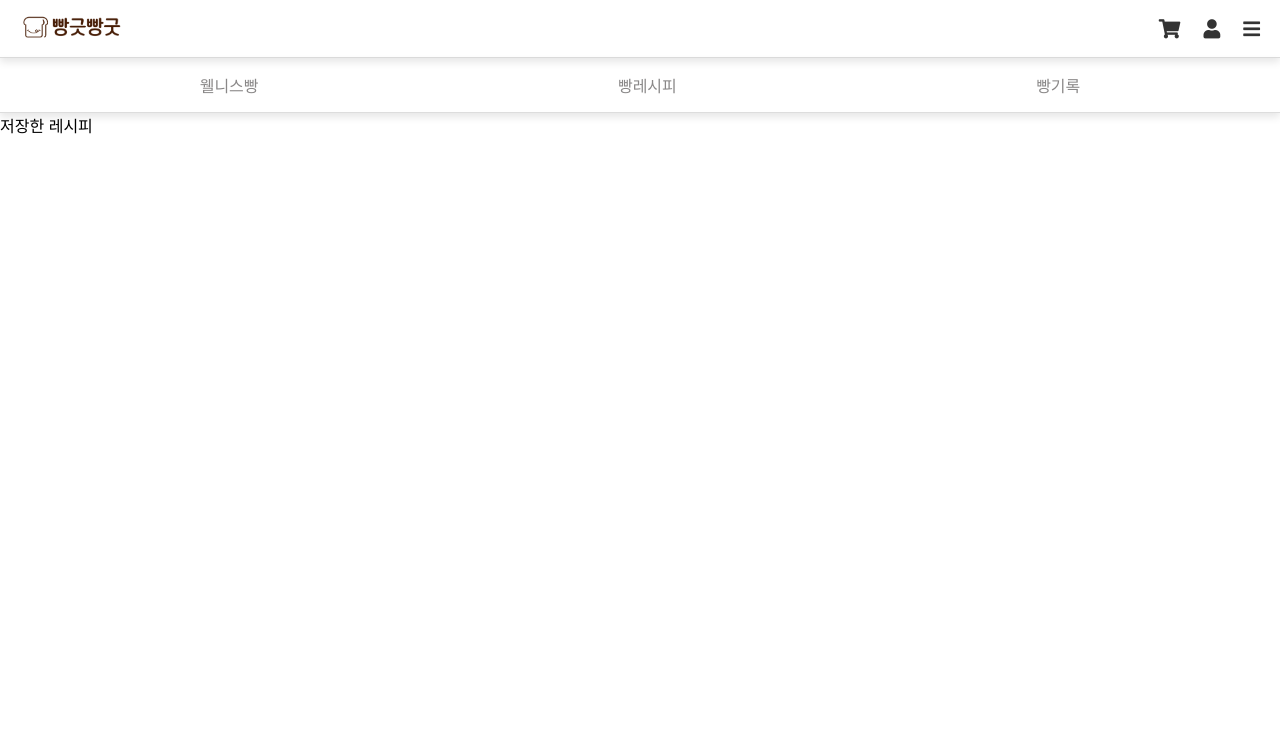
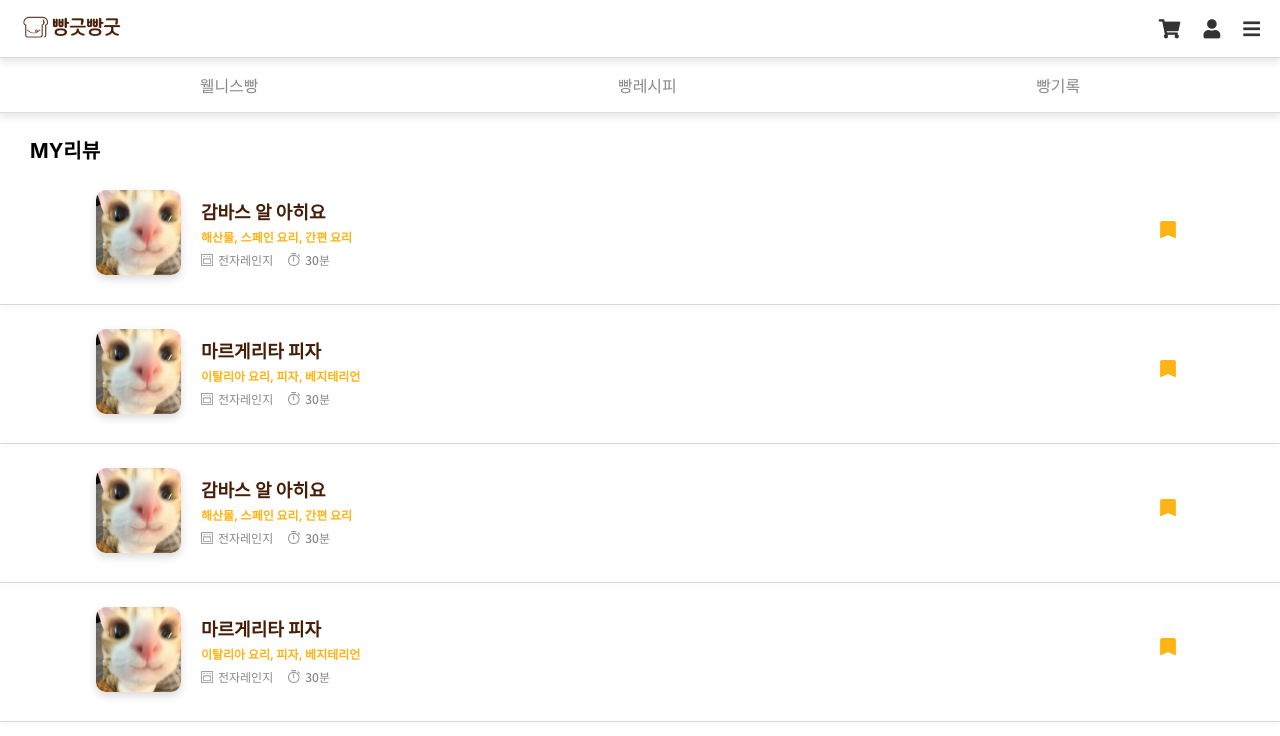
Before and after one commit to Likelion-at-SMWU-12th/DreamPatissier-Client, a React (Create React App) app in the folder dream/: page /users/saved-recipes in a window 1280 px wide. Shown: the top 736 px of the page. Built offline with nearby package versions, Linux system fonts and the light colour scheme; a web font is replaced by a local one.

Commit message:
[Feat] 내가 저장한 레시피 보기 (더미데이터사용)

```diff
--- a/dream/src/pages/userpage/SavedRecipes.js
+++ b/dream/src/pages/userpage/SavedRecipes.js
@@ -1,7 +1,134 @@
-import React from "react";
+import React, { useState, useEffect } from "react";
+import { useNavigate } from "react-router-dom";
+import timerIcon2 from "../../assets/timer2.png";
+import toolIcon2 from "../../assets/tool2.png";
+import "../../styles/SavedRecipes.css";
+import savedIcon from "../../assets/saved-icon.png";
+import unsavedIcon from "../../assets/unsaved-icon.png";
+import re_image from "./bread.png";
 
 const SavedRecipes = () => {
-  return <div>저장한 레시피</div>;
+  const dummyData = [
+    {
+      id: 1,
+      title: "감바스 알 아히요",
+      tags: ["해산물", "스페인 요리", "간편 요리"],
+      represent_img: re_image,
+      date: "2023-07-01",
+      cookingTime: "30분",
+      equipment: "전자레인지",
+      description: "맛있는 감바스 알 아히요입니다.",
+      isSaved: true,
+    },
+    {
+      id: 2,
+      title: "마르게리타 피자",
+      tags: ["이탈리아 요리", "피자", "베지테리언"],
+      represent_img: re_image,
+      date: "2023-07-02",
+      cookingTime: "30분",
+      equipment: "전자레인지",
+      description: "클래식한 마르게리타 피자.",
+      isSaved: true,
+    },
+    {
+      id: 3,
+      title: "감바스 알 아히요",
+      tags: ["해산물", "스페인 요리", "간편 요리"],
+      represent_img: re_image,
+      date: "2023-07-01",
+      cookingTime: "30분",
+      equipment: "전자레인지",
+      description: "맛있는 감바스 알 아히요입니다.",
+      isSaved: true,
+    },
+    {
+      id: 4,
+      title: "마르게리타 피자",
+      tags: ["이탈리아 요리", "피자", "베지테리언"],
+      represent_img: re_image,
+      date: "2023-07-02",
+      cookingTime: "30분",
+      equipment: "전자레인지",
+      description: "클래식한 마르게리타 피자.",
+      isSaved: true,
+    },
+  ];
+
+  const navigate = useNavigate();
+  const [products, setProducts] = useState([]);
+
+  useEffect(() => {
+    setProducts(dummyData);
+  }, []);
+
+  const handleDetailRecipe = (id) => {
+    navigate(`/recipes/${id}`);
+  };
+
+  const onToggleSave = (id) => {
+    setProducts((prevProducts) =>
+      prevProducts.map((product) =>
+        product.id === id ? { ...product, isSaved: !product.isSaved } : product
+      )
+    );
+  };
+
+  return (
+    <div className="order-list">
+      <div className="orderlist-title2">MY리뷰</div>
+      {products
+        .filter((product) => product.isSaved)
+        .map((product) => (
+          <div key={product.id} onClick={() => handleDetailRecipe(product.id)}>
+            <div className="product-card2">
+              <div className="product-show3">
+                <img
+                  src={product.represent_img}
+                  alt={product.title}
+                  className="product-image3"
+                />
+                <div className="product-info2">
+                  <h3 className="product-name">{product.title}</h3>
+                  <div className="product-tags2">{product.tags.join(", ")}</div>
+                  <div className="info-container2">
+                    <img
+                      className="tool_img_saved"
+                      src={toolIcon2}
+                      alt="Equipment"
+                    />
+                    <div className="saved-recipe-sub-show">
+                      {product.equipment}
+                    </div>
+                    <img
+                      className="time_img_saved"
+                      src={timerIcon2}
+                      alt="Cooking Time"
+                    />
+                    <div className="saved-recipe-sub-show">
+                      {product.cookingTime}
+                    </div>
+                  </div>
+                </div>
+                <button
+                  className="save-btn"
+                  onClick={(e) => {
+                    e.stopPropagation();
+                    onToggleSave(product.id);
+                  }}
+                >
+                  <img
+                    src={product.isSaved ? savedIcon : unsavedIcon}
+                    alt="Save"
+                  />
+                </button>
+              </div>
+            </div>
+            <hr className="divider" />
+          </div>
+        ))}
+    </div>
+  );
 };
 
 export default SavedRecipes;
--- /dev/null
+++ b/dream/src/styles/SavedRecipes.css
@@ -0,0 +1,46 @@
+.tool_img_saved {
+  padding-top: 1px;
+  width: 12px;
+  height: 12px;
+}
+
+.time_img_saved {
+  padding-top: 1px;
+  width: 12px;
+  height: 13px;
+}
+
+.saved-recipe-sub-show {
+  margin-right: 10px;
+  font-size: 12px;
+  font-weight: 500;
+  color: #8a8888;
+  font-family: "Noto Sans KR";
+}
+
+.product-show3 {
+  display: flex;
+  justify-content: space-between;
+  align-items: center;
+  margin-bottom: 5px;
+  width: 100%;
+}
+
+.info-container2 {
+  display: flex;
+  gap: 5px;
+  align-items: center;
+}
+
+.product-image3 {
+  border-radius: 10px;
+  margin-right: 5px;
+  width: 85px;
+  height: 85px;
+  box-shadow: 0 4px 8px rgba(0, 0, 0, 0.15);
+}
+
+.save-btn {
+  background-color: white;
+  border: 0;
+}
```
Also changed, not shown: dream/src/assets/timer2.png (added), dream/src/assets/tool2.png (added).
